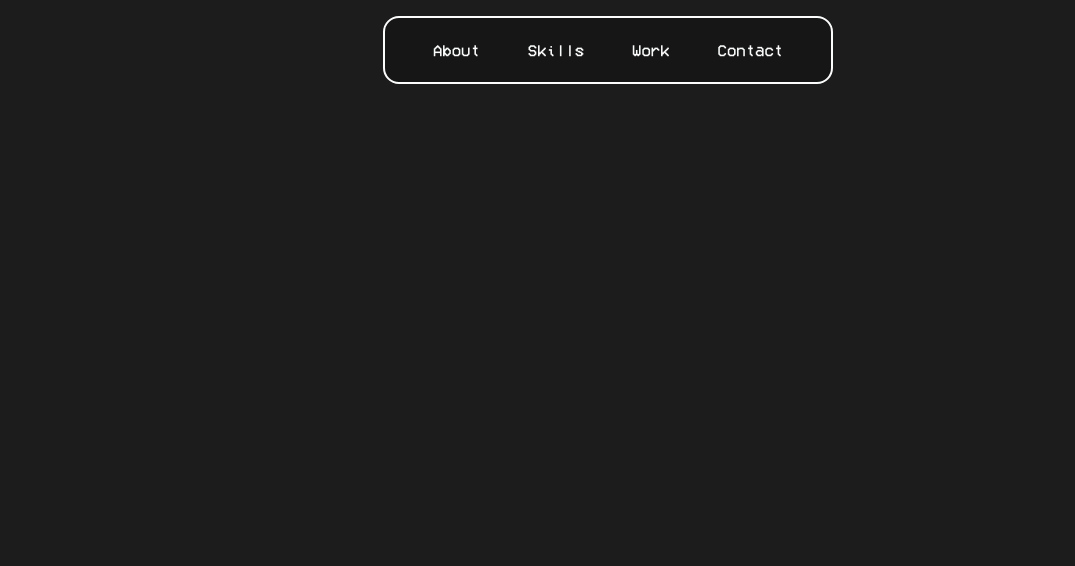
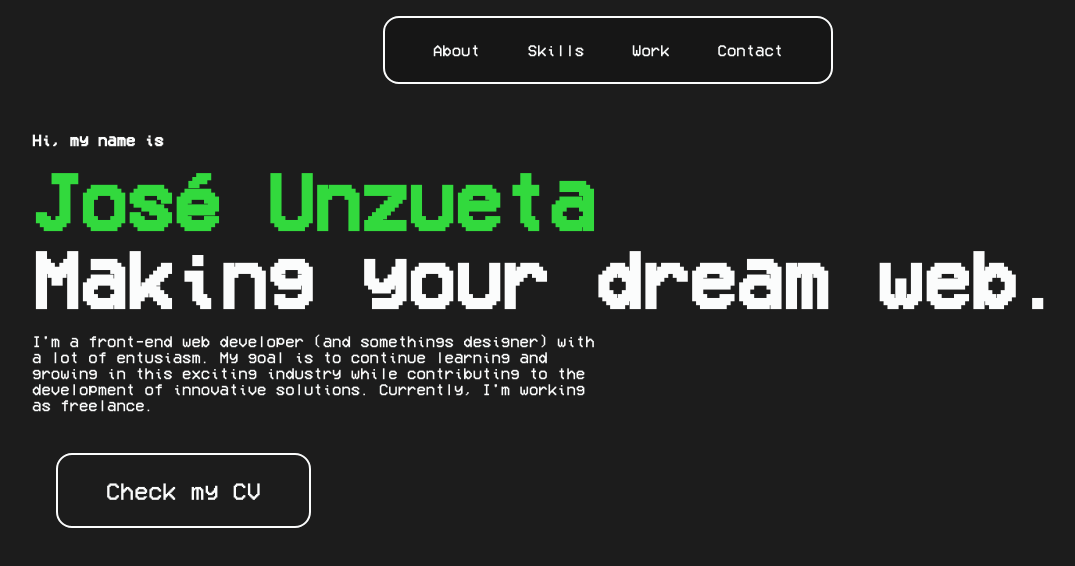
Before and after one commit to JUnzuetaLuza/portfolioUnzueta, a React (Vite) app: page / in a window 1280 px wide. Shown: the top 566 px of the page, without its empty margins (32-1107 px from the left). Built offline with nearby package versions, Linux system fonts and the light colour scheme.

Commit message:
feat: Home Section

```diff
--- a/src/App.css
+++ b/src/App.css
@@ -1,6 +1,7 @@
 .navContainer{
     display: flex;
     justify-content: center;
+    z-index: 1;
 }
 .navLinks {
     padding: 1em 2em;
@@ -11,8 +12,7 @@
     border: 2px solid #FBFCFC;
     border-radius: 16px;
     gap: 1em;
-}
-.navLinks li {
+    & li {
         display: block;
         cursor: default;
         padding: 0.5em 1em;
@@ -22,3 +22,40 @@
             color: #1C1C1C;
         }
     }
+}
+
+.homeSection {
+    margin: 2em 4em;
+    & h1 {
+        font-size: 1em;
+    }
+    & h2 {
+        color: #32D93D;
+        margin: 0;
+        font-size: 5em;
+    }
+    & h3 {
+        margin: 0;
+        font-size: 5em;
+    }
+    & p {
+        width: 50%;
+    }
+    & button {
+        background: none;
+        font-family: vcr_osd;
+        font-size: 1.5em;
+        margin: 1em;
+        padding: 1em 2em;
+        color: #FBFCFC;
+        border: 2px solid #FBFCFC;
+        border-radius: 16px;
+        transition: transform 0.2s;
+        &:hover {
+            transform: scale(1.1);
+            border-color: #1C1C1C;
+            background-color: #32D93D;
+            color: #1C1C1C;
+        }
+    }
+}
--- a/src/App.jsx
+++ b/src/App.jsx
@@ -1,6 +1,5 @@
 import { useState } from 'react'
-import reactLogo from './assets/react.svg'
-import viteLogo from '/vite.svg'
+import CursorLight from './components/CursorLight'
 import './App.css'
 
 function App() {
@@ -8,6 +7,7 @@ function App() {
 
   return (
     <>
+      {/* <CursorLight/> */}
       <nav className='navContainer'>
         <ul className='navLinks'>
           <li>About</li>
@@ -16,6 +16,13 @@ function App() {
           <li>Contact</li>
         </ul>
       </nav>
+      <section className='homeSection'>
+        <h1>Hi, my name is</h1>
+        <h2>José Unzueta</h2>
+        <h3>Making your dream web.</h3>
+        <p>I'm a front-end web developer (and somethings designer) with a lot of entusiasm. My goal is to continue learning and growing in this exciting industry while contributing to the development of innovative solutions. Currently, I'm working as freelance.</p>
+        <button>Check my CV</button>
+      </section>
     </>
   )
 }
```
Lines whose indentation alone changed are shown as unchanged.
